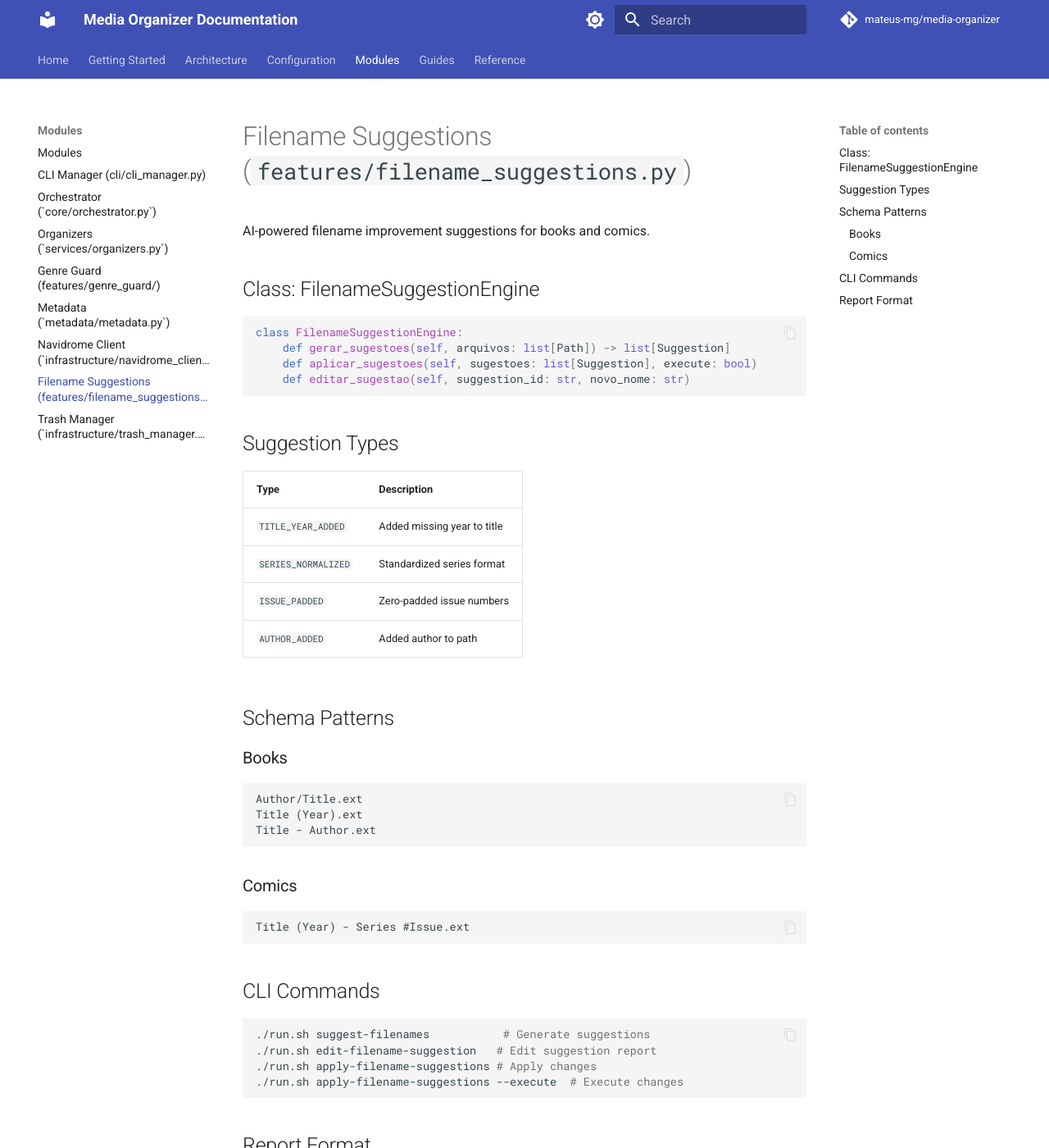
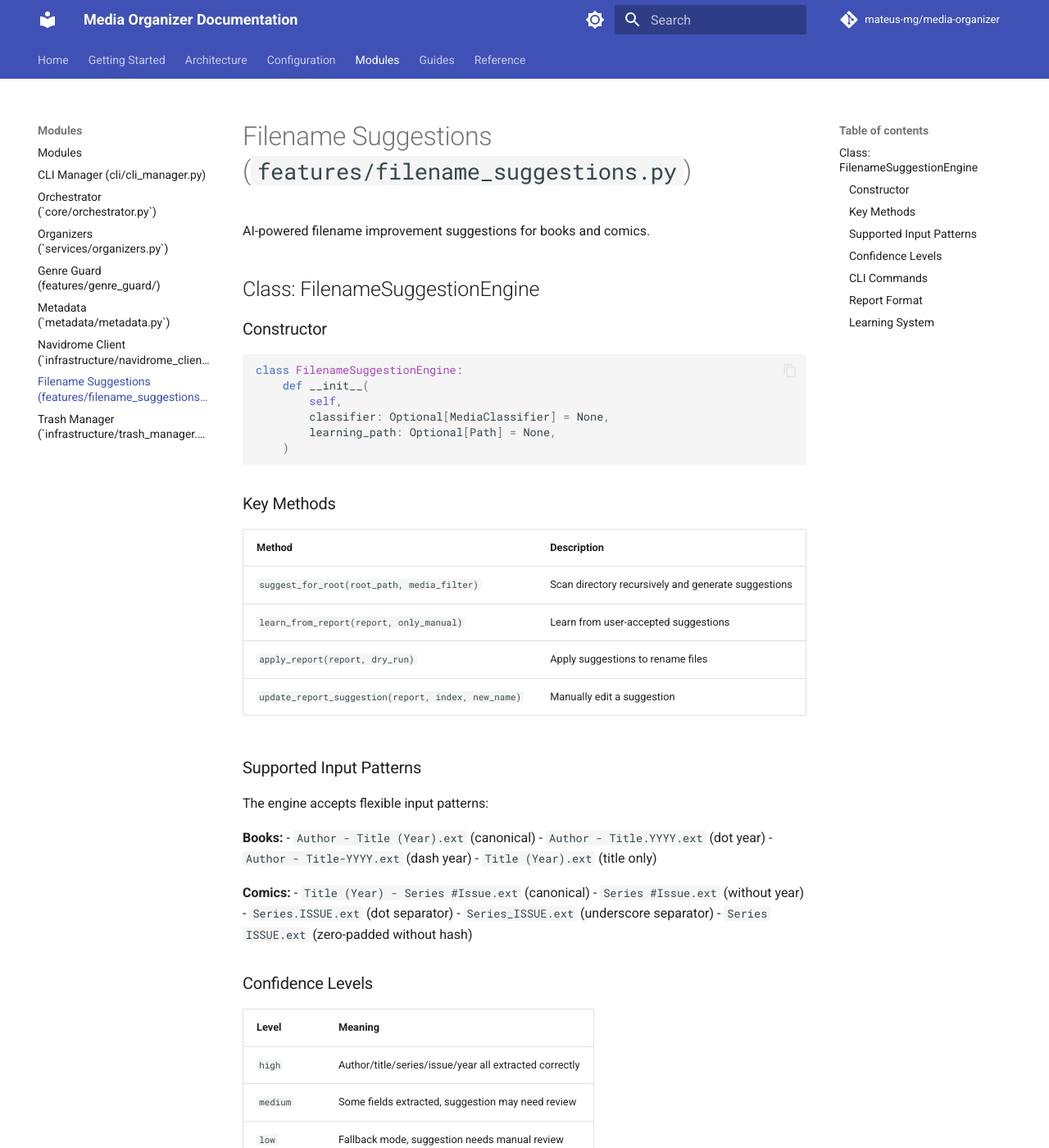
Before and after one commit to mateus-mg/media-organizer, an MkDocs documentation site: the page built from docs/modules/filename-suggestions.md, in a window 1280 px wide and 1400 px high. Shown: the whole window at 82% size. Built offline with MkDocs 1.6.1 and Material for MkDocs 9.7.7, drawn with Linux system fonts in a browser that asks for light colours; comment, search, counter and statistics services are not loaded; some of the changed text lies outside the part shown.

Commit message:
docs(filename-suggestions): update documentation to reflect actual API and new features

````diff
--- a/docs/modules/filename-suggestions.md
+++ b/docs/modules/filename-suggestions.md
@@ -4,62 +4,96 @@ AI-powered filename improvement suggestions for books and comics.
 
 ## Class: FilenameSuggestionEngine
 
+### Constructor
+
 ```python
 class FilenameSuggestionEngine:
-    def gerar_sugestoes(self, arquivos: list[Path]) -> list[Suggestion]
-    def aplicar_sugestoes(self, sugestoes: list[Suggestion], execute: bool)
-    def editar_sugestao(self, suggestion_id: str, novo_nome: str)
+    def __init__(
+        self,
+        classifier: Optional[MediaClassifier] = None,
+        learning_path: Optional[Path] = None,
+    )
 ```
 
-## Suggestion Types
+### Key Methods
 
-| Type | Description |
-|------|-------------|
-| `TITLE_YEAR_ADDED` | Added missing year to title |
-| `SERIES_NORMALIZED` | Standardized series format |
-| `ISSUE_PADDED` | Zero-padded issue numbers |
-| `AUTHOR_ADDED` | Added author to path |
+| Method | Description |
+|--------|-------------|
+| `suggest_for_root(root_path, media_filter)` | Scan directory recursively and generate suggestions |
+| `learn_from_report(report, only_manual)` | Learn from user-accepted suggestions |
+| `apply_report(report, dry_run)` | Apply suggestions to rename files |
+| `update_report_suggestion(report, index, new_name)` | Manually edit a suggestion |
 
-## Schema Patterns
+### Supported Input Patterns
 
-### Books
+The engine accepts flexible input patterns:
 
-```
-Author/Title.ext
-Title (Year).ext
-Title - Author.ext
+**Books:**
+- `Author - Title (Year).ext` (canonical)
+- `Author - Title.YYYY.ext` (dot year)
+- `Author - Title-YYYY.ext` (dash year)
+- `Title (Year).ext` (title only)
+
+**Comics:**
+- `Title (Year) - Series #Issue.ext` (canonical)
+- `Series #Issue.ext` (without year)
+- `Series.ISSUE.ext` (dot separator)
+- `Series_ISSUE.ext` (underscore separator)
+- `Series ISSUE.ext` (zero-padded without hash)
+
+### Confidence Levels
+
+| Level | Meaning |
+|-------|---------|
+| `high` | Author/title/series/issue/year all extracted correctly |
+| `medium` | Some fields extracted, suggestion may need review |
+| `low` | Fallback mode, suggestion needs manual review |
+| `manual` | User manually corrected the suggestion |
+
+### CLI Commands
+
+```bash
+# Generate suggestions report
+./run.sh suggest-filenames --media books
+
+# View and edit suggestions
+./run.sh edit-filename-suggestion
+
+# Apply suggestions (dry-run)
+./run.sh apply-filename-suggestions
+
+# Apply suggestions (execute)
+./run.sh apply-filename-suggestions --execute
 ```
 
-### Comics
-
-```
-Title (Year) - Series #Issue.ext
-```
-
-## CLI Commands
-
-```bash
-./run.sh suggest-filenames           # Generate suggestions
-./run.sh edit-filename-suggestion   # Edit suggestion report
-./run.sh apply-filename-suggestions # Apply changes
-./run.sh apply-filename-suggestions --execute  # Execute changes
-```
-
-## Report Format
+### Report Format
 
 Suggestions are saved to `data/filename_suggestions_report.json`:
 
 ```json
 {
+  "total_files_scanned": 100,
+  "matched_media_files": 50,
+  "changed_suggestions": 25,
   "suggestions": [
     {
-      "id": "uuid",
       "original_path": "/downloads/book.epub",
-      "suggested_path": "/library/Author/Title.epub",
-      "confidence": 0.95,
-      "reason": "Added year to title",
-      "status": "pending"
+      "original_name": "John.Smith.-.Great.Book.2020.pdf",
+      "media_type": "BOOK",
+      "suggested_name": "John Smith - Great Book (2020).pdf",
+      "confidence": "high",
+      "reason": "author_title_year_extracted",
+      "changed": true
     }
   ]
 }
 ```
+
+### Learning System
+
+The engine learns from user corrections:
+- `exact_overrides`: Direct filename mappings
+- `series_aliases`: Comic series name normalization
+- `author_aliases`: Book author name normalization
+
+Data stored in `data/filename_suggestion_learning.json`.
````
